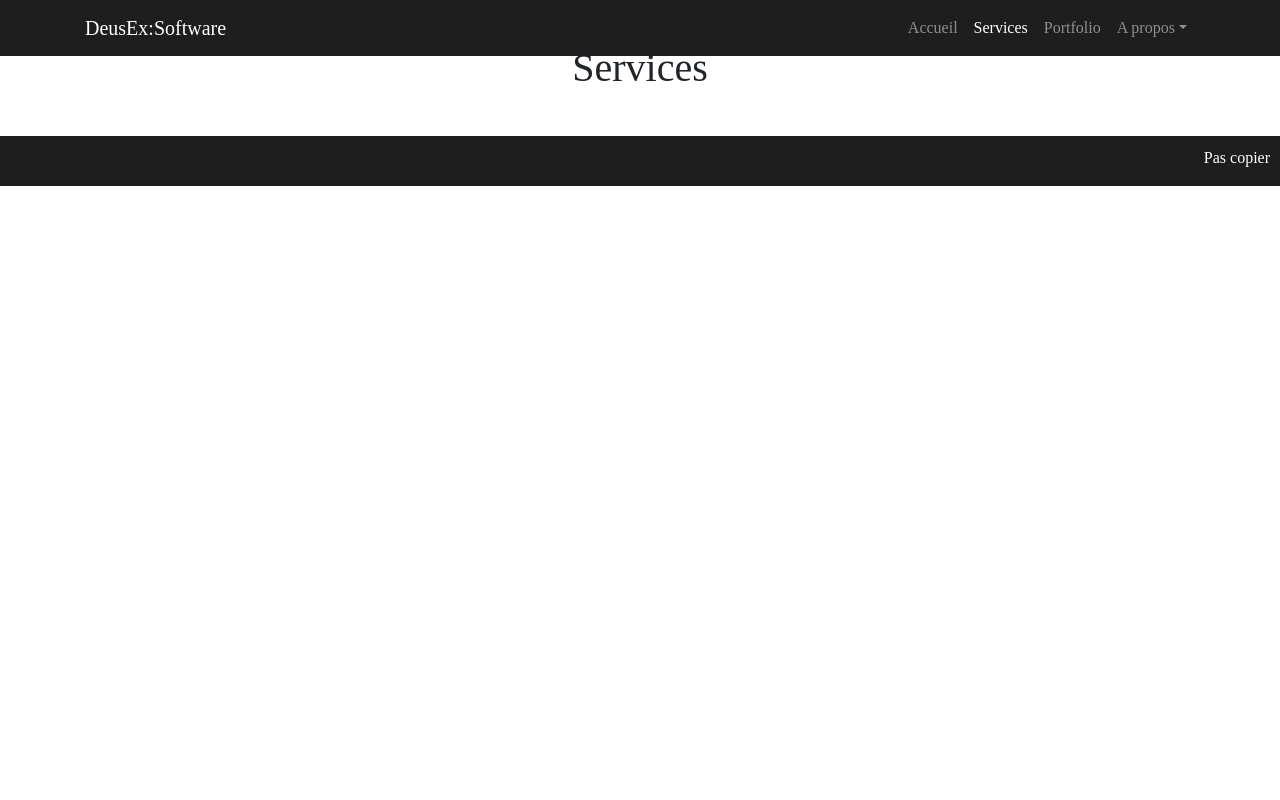
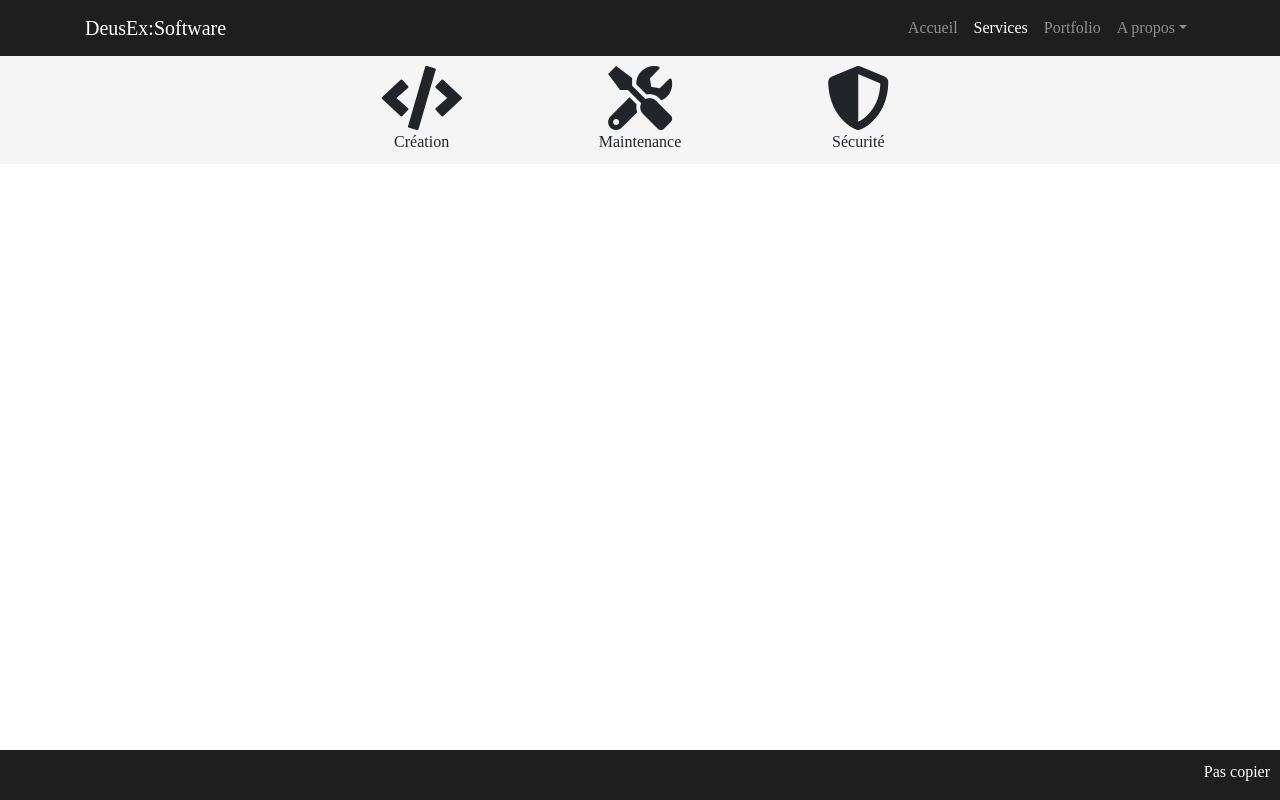
Before and after one commit to raphaelCharre/DeusExSoftware, a Vue app in the folder deusexsoftware/: page /#/services in a window 1280 px wide. Built offline with nearby package versions, Linux system fonts and the light colour scheme; a web font is replaced by a local one.

Commit message:
1-tj-19-12-2018

```diff
--- a/deusexsoftware/index.html
+++ b/deusexsoftware/index.html
@@ -3,6 +3,7 @@
   <head>
     <meta charset="utf-8">
     <meta name="viewport" content="width=device-width,initial-scale=1.0">
+    <link rel="stylesheet" href="https://use.fontawesome.com/releases/v5.6.1/css/all.css" integrity="sha384-gfdkjb5BdAXd+lj+gudLWI+BXq4IuLW5IT+brZEZsLFm++aCMlF1V92rMkPaX4PP" crossorigin="anonymous">
     <title>deusexsoftware</title>
   </head>
   <body>
--- a/deusexsoftware/src/pages/ServicesPage.vue
+++ b/deusexsoftware/src/pages/ServicesPage.vue
@@ -1,8 +1,39 @@
 <template>
-    <div class="col-md-10 offset-md-1">
+    <div class="padding-page-service">
+        <!--
         <h1 class="my-4 page-title">
             Services
         </h1>
+        -->
+        <div class="service-banner row  fixed-top">
+            <div class="offset-sm-3 col col-sm-2 text-center">
+                <div class="col-xs-12">
+                    <i class="fas fa-code fa-4x d-none d-sm-block"></i>
+                    <i class="fas fa-code fa-2x d-sm-none"></i>
+                </div>
+                <div class="col-xs-12">
+                    <span>Création</span>
+                </div>
+            </div>
+            <div class="col col-sm-2 text-center">
+                <div class="col-xs-12">
+                    <i class="fas fa-tools fa-4x d-none d-sm-block"></i>
+                    <i class="fas fa-tools fa-2x d-sm-none"></i>
+                </div>
+                <div class="col-xs-12">
+                    <span>Maintenance</span>
+                </div>
+            </div>
+            <div class="col col-sm-2 text-center">
+                <div class="col-xs-12">
+                    <i class="fas fa-shield-alt fa-4x d-none d-sm-block"></i>
+                    <i class="fas fa-shield-alt fa-2x d-sm-none"></i>
+                </div>
+                <div class="col-xs-12">
+                    <span>Sécurité</span>
+                </div>
+            </div>
+        </div>
     </div>
 </template>
 
@@ -14,4 +45,15 @@ export default {
 
 <style scoped>
 
+.service-banner{
+    background-color: whitesmoke;
+    padding-top: 10px;
+    padding-bottom: 10px;
+    margin-top:56px;
+}
+
+.padding-page-service{
+    padding-top: 56px;
+}
+
 </style>
```
Also changed, not shown: 2 other files (tests, documents, lock files or other folders).
